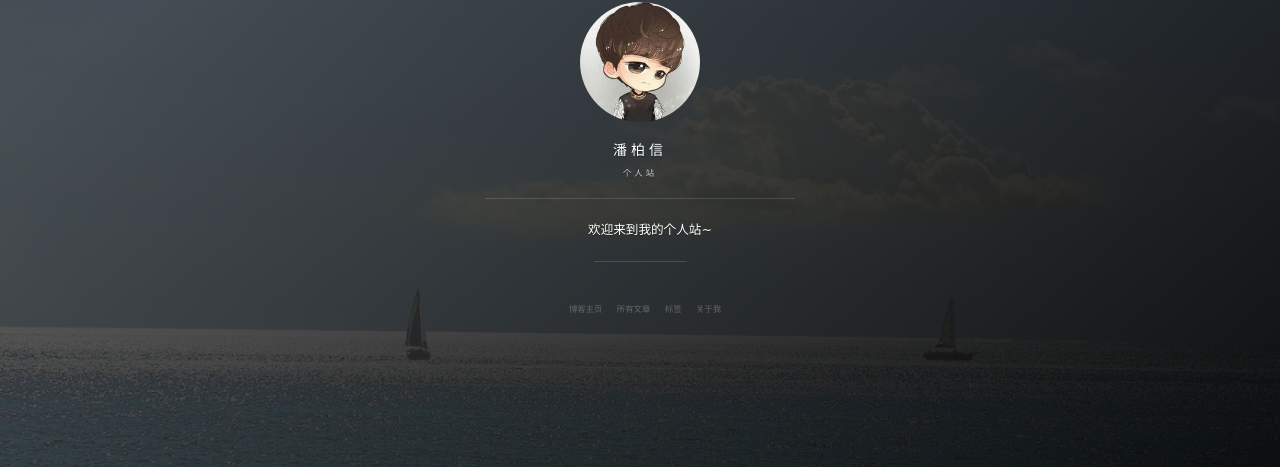
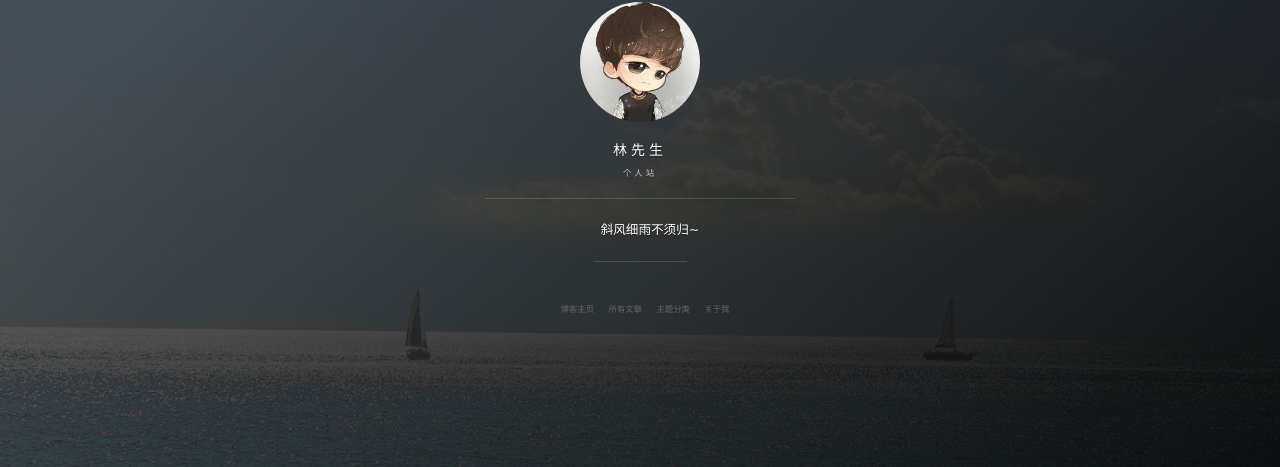
Before and after one commit to Neo-Luo/neo-luo.github.io, a Jekyll site: the page built from index.html, in a window 1280 px wide. Shown: the part 286-753 px from the top of the page. Built offline with Jekyll 4.4.1, drawn with Linux system fonts in a browser that asks for light colours; nearby versions of some CDN libraries; the list of posts is cut into pages by our own code; comment, search, counter and statistics services are not loaded; some of the changed text lies outside the part shown.

Commit message:
update config

```diff
--- a/_config.yml
+++ b/_config.yml
@@ -1,35 +1,35 @@
 # Basic
-title: 潘柏信
+title: 林先生
 subtitle: 个人站
-description: 欢迎来到我的个人站~
+description: 斜风细雨不须归~
 # 头像里面的标题
-avatarTitle: leopardpan
+avatarTitle: Mr.Lin
 # 头像里面的描述
-avatarDesc: iOS / 机器学习
-url: "http://baixin.io"
+avatarDesc: learing / thinking / feeling
+url: "https://neo-luo.github.io/"
 
 # Comment
 comment:
     # disqus: leopard
-    duoshuo: leopard
+    duoshuo: mrlin
 
 # Social
 social:
-    weibo: 5366874726
-    github: leopardpan
+    weibo: mrlin
+    github: mrlin
     # twitter:
-    mail: leopardpan@icloud.com
+    mail: smoothwind@foxmail.com
 
 # 百度统计
 # 使用博客模板请去掉或者更换 id
-baidu:
-    id: 8ba1c6be0953b6f9c2ba38e57f615421
+# baidu:
+#     id: 8ba1c6be0953b6f9c2ba38e57f615421
 
 # Google Analytics
 # 使用博客模板请去掉或者更换 id
-ga:
-    id: UA-84134159-3
-    host: auto
+# ga:
+#     id: UA-84134159-3
+#     host: auto
 
 
 # 《----------------- 上面的信息修改成你自己的 ---------------------------》
@@ -58,7 +58,7 @@ blog_button:
 # Navigation buttons in the front page.s
 nav:
     - {title: 所有文章, description: archive, url: '/archive'}
-    - {title: 标签, description: tags, url: '/tags'}
+    - {title: 主题分类, description: tags, url: '/tags'}
     - {title: 关于我, description: about, url: '/about'}
 
 
```
